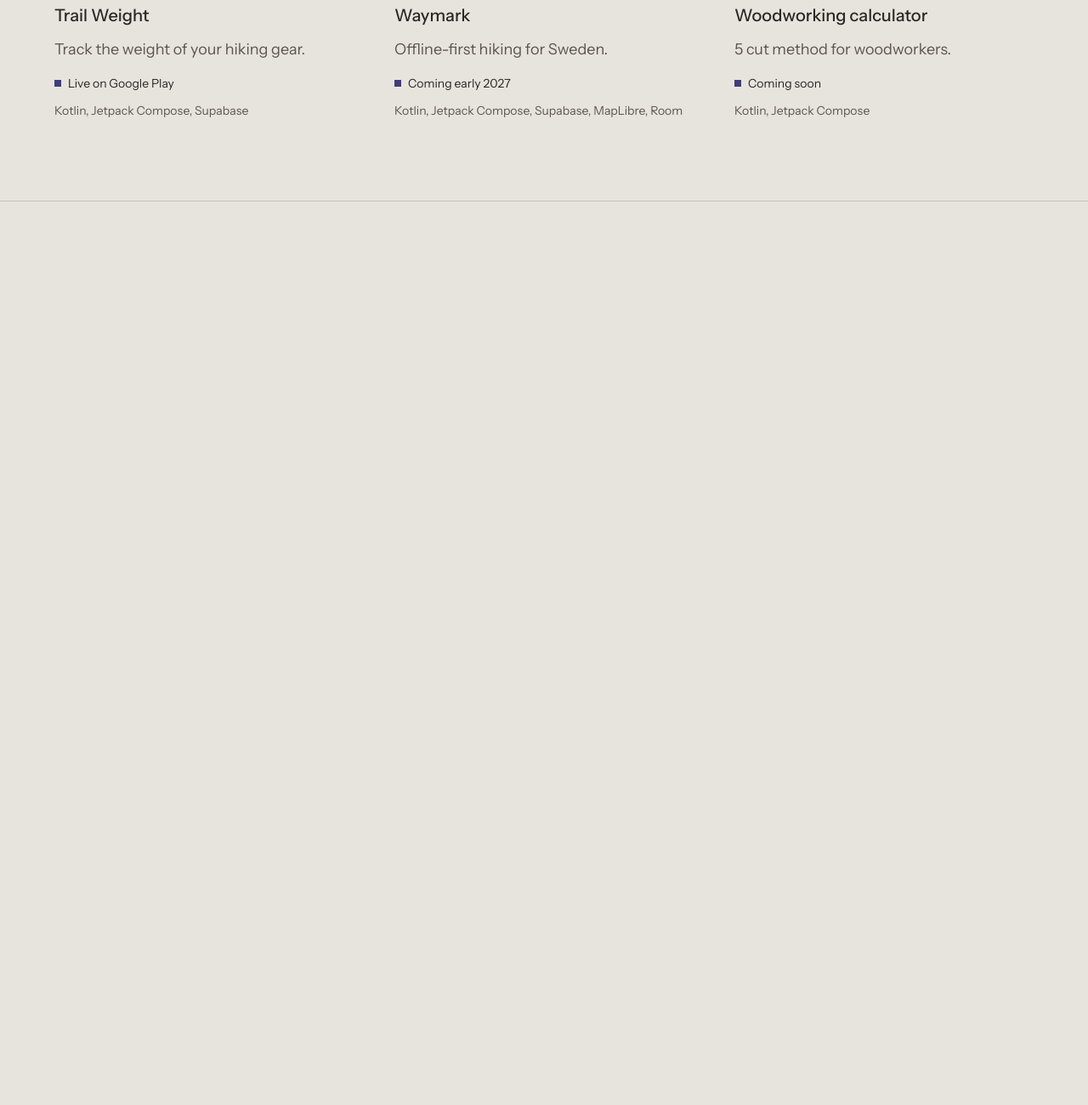
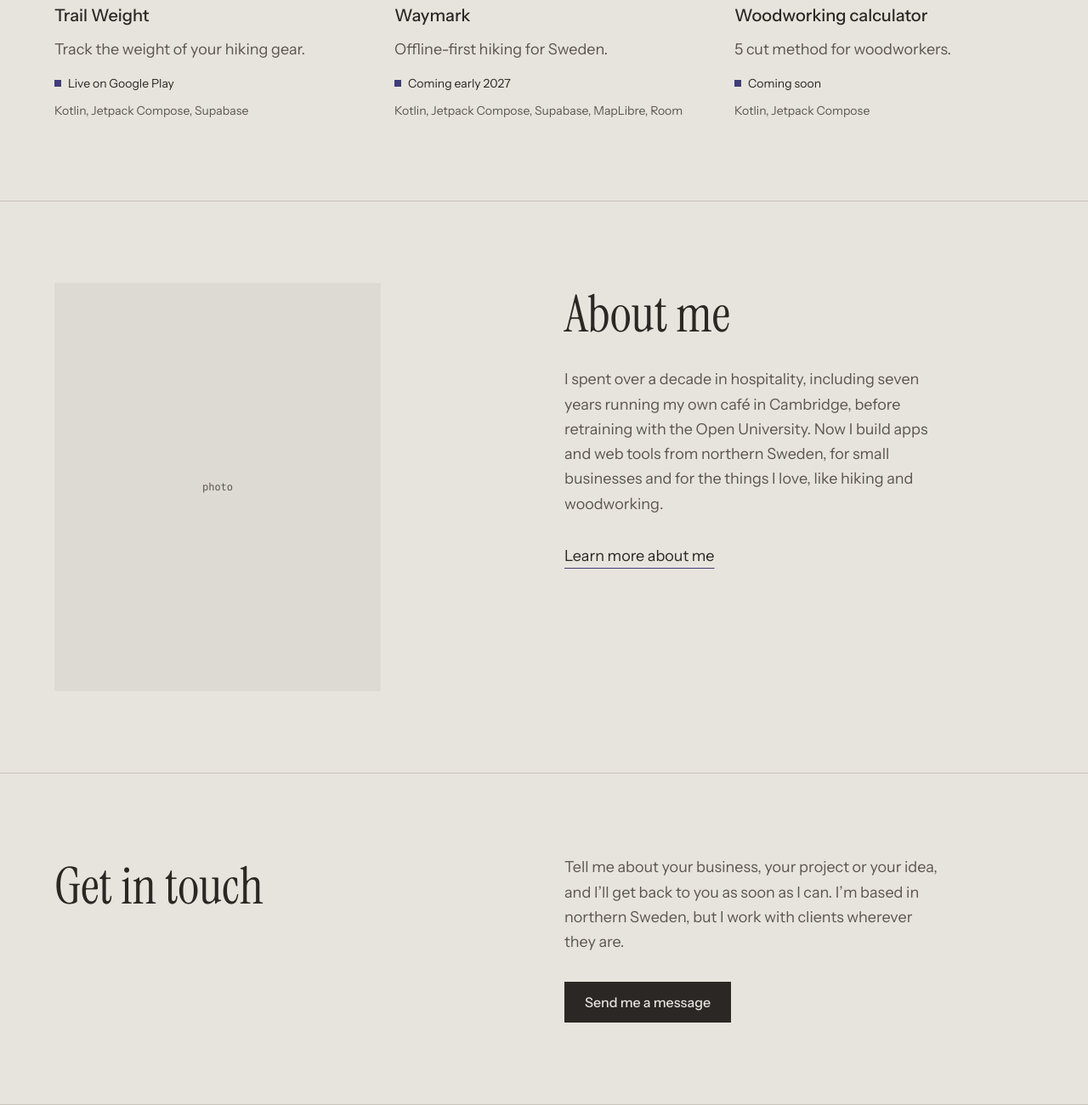
Before and after one commit to adam-398/portfolio, an Astro site: page / in a window 1280 px wide. Shown: the part 1930-3230 px from the top of the page at 85% size. Before the commit the page ends 2167 px from the top, so only its background shows below. Built offline with nearby package versions, Linux system fonts and the light colour scheme; Astro itself is replaced by a stand-in of ours.

Commit message:
Add contact section to homepage

```diff
--- a/src/pages/index.astro
+++ b/src/pages/index.astro
@@ -109,4 +109,51 @@
       </div>
     </Container>
   </Section>
+
+  <!-- About me -->
+  <Section>
+    <Container>
+      <div class="grid gap-12 lg:grid-cols-2">
+        <div class="flex aspect-[4/5] w-full max-w-sm items-center justify-center bg-ink/5 font-mono text-xs text-ink-muted">
+          photo
+        </div>
+        <div>
+          <h2 class="mb-6 font-serif text-5xl leading-tight lg:text-6xl 2xl:text-7xl">About me</h2>
+          <p class="mb-8 max-w-md text-lg leading-relaxed text-ink-muted 2xl:max-w-lg 2xl:text-xl">
+            I spent over a decade in hospitality, including seven years running my own café in
+            Cambridge, before retraining with the Open University. Now I build apps and web tools
+            from northern Sweden, for small businesses and for the things I love, like hiking and
+            woodworking.
+          </p>
+          <a
+            href="/about/"
+            class="text-lg underline decoration-accent underline-offset-8 2xl:text-xl"
+          >
+            Learn more about me
+          </a>
+        </div>
+      </div>
+    </Container>
+  </Section>
+
+  <!-- Contact -->
+  <Section>
+    <Container>
+      <div class="grid gap-12 lg:grid-cols-2">
+        <h2 class="font-serif text-5xl leading-tight lg:text-6xl 2xl:text-7xl">Get in touch</h2>
+        <div>
+          <p class="mb-8 max-w-md text-lg leading-relaxed text-ink-muted 2xl:max-w-lg 2xl:text-xl">
+            Tell me about your business, your project or your idea, and I’ll get back to you as soon
+            as I can. I’m based in northern Sweden, but I work with clients wherever they are.
+          </p>
+          <a
+            href="/contact/"
+            class="inline-block bg-ink px-6 py-3 font-medium text-paper 2xl:px-8 2xl:py-4"
+          >
+            Send me a message
+          </a>
+        </div>
+      </div>
+    </Container>
+  </Section>
 </BaseLayout>
```
